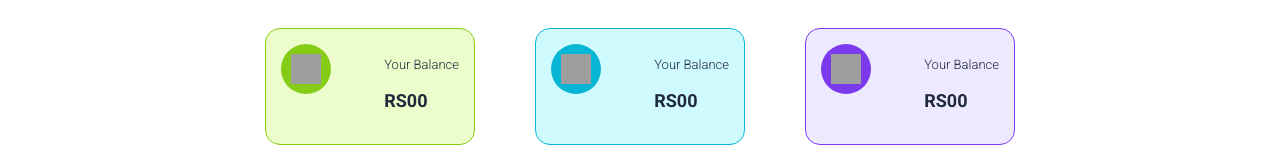
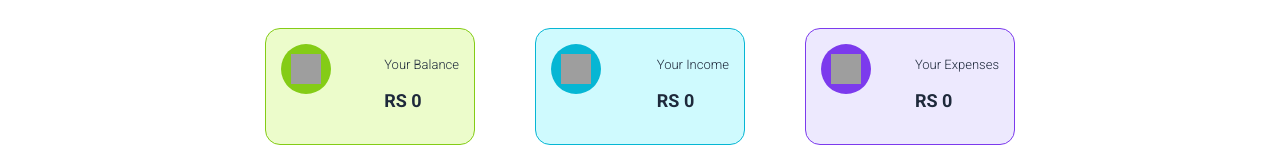
Before and after one commit to lekhya11/MoneyManager, a React (Create React App) app: page / in a window 1280 px wide. Shown: the part 171-332 px from the top of the page. Built offline with nearby package versions, Linux system fonts and the light colour scheme; grey boxes are pictures that could not be loaded; a web font is replaced by a local one.

Commit message:
displaying the balances

```diff
--- a/src/components/MoneyDetails/index.js
+++ b/src/components/MoneyDetails/index.js
@@ -1,7 +1,9 @@
-
 import './index.css'
 
-const MoneyDetails = () => (
+const MoneyDetails = props => {
+  const {balanceAmount, incomeAmount, expensesAmount} = props
+
+  return (
     <div className="money-details">
       <div className="balances">
         <button className="button" type="button">
@@ -13,7 +15,7 @@ const MoneyDetails = () => (
         </button>
         <div>
           <p className="para-balance">Your Balance</p>
-        <p className="amount">RS00</p>
+          <p className="amount">RS {balanceAmount}</p>
         </div>
       </div>
       <div className="balances bg-blue">
@@ -25,8 +27,8 @@ const MoneyDetails = () => (
           />
         </button>
         <div>
-        <p className="para-balance">Your Balance</p>
-        <p className="amount">RS00</p>
+          <p className="para-balance">Your Income</p>
+          <p className="amount">RS {incomeAmount}</p>
         </div>
       </div>
       <div className="balances bg-violet">
@@ -38,11 +40,12 @@ const MoneyDetails = () => (
           />
         </button>
         <div>
-        <p className="para-balance">Your Balance</p>
-        <p className="amount">RS00</p>
+          <p className="para-balance">Your Expenses</p>
+          <p className="amount">RS {expensesAmount}</p>
         </div>
       </div>
     </div>
   )
+}
 
 export default MoneyDetails
```
Lines whose indentation alone changed are shown as unchanged.
